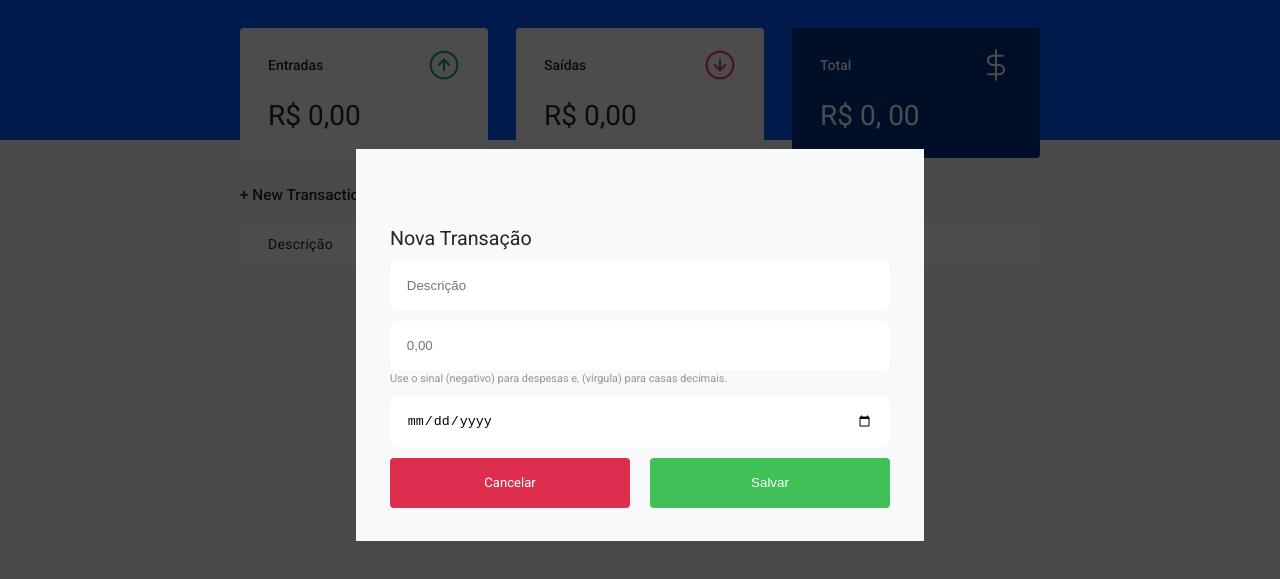
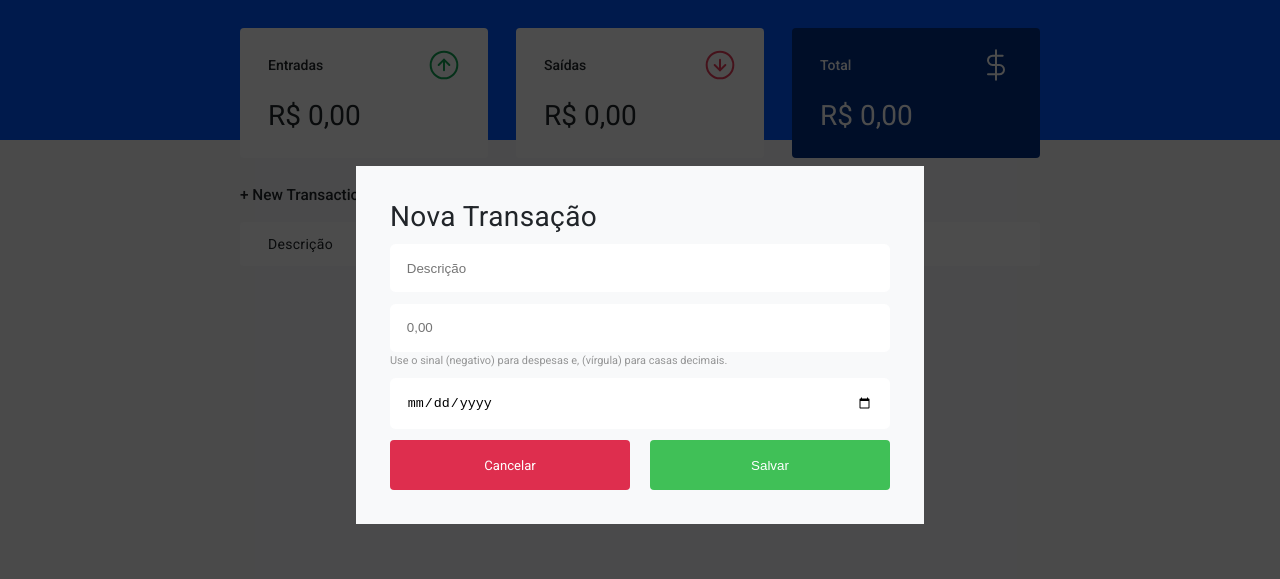
Before and after one commit to samuelribeiroo/Dev-Finance, a website: page index.html in a window 1280 px wide. Both pictures are taken after a click on the link "+ New Transaction". Shown: the part 55-634 px from the top of the page. Drawn offline with Linux system fonts and the light colour scheme.

Commit message:
fix: right id for total amount

```diff
--- a/index.html
+++ b/index.html
@@ -6,7 +6,7 @@
     <meta http-equiv="X-UA-Compatible" content="IE=edge">
     <meta name="viewport" content="width=device-width, initial-scale=1.0">
     <link rel="stylesheet" href="style.css">
-    <link rel="shortcut icon" href="./assets/favicon.png" type="image/x-icon">
+    <link rel="shortcut icon" href="./assets/favicon.ico" type="image/x-icon">
     <link rel="preconnect" href="https://fonts.googleapis.com">
     <link rel="preconnect" href="https://fonts.gstatic.com" crossorigin>
     <link href="https://fonts.googleapis.com/css2?family=Roboto:wght@400;500;700&display=swap" rel="stylesheet">
@@ -44,7 +44,7 @@
                     <span>Total</span>
                     <img src="./assets/total.svg" alt="Total">
                 </h3>
-                <p id="expenseDisplay">R$ 0, 00</p>
+                <p id="totalDisplay">R$ 0, 00</p>
             </div>
         </section>
 
@@ -68,9 +68,9 @@
 
     <div class="modal-overlay">
         <div class="modal">
-            <h2>Nova Transação</h2>
             <div id="form">
-                <form action="" onsubmit="">
+                <h2>Nova Transação</h2>
+                <form action="" onsubmit="Form.submit(event)">
                     <div class="input-group">
                         <label for="description" class="sr-only">Descrição</label>
                         <input type="text" id="description" placeholder="Descrição" name="description" />
@@ -86,7 +86,7 @@
                         <input type="date" id="date" name="date" />
                     </div>
                     <div class="input-group actions">
-                        <a href="#" class="button-cancel" onclick = "Modal.close()">Cancelar</a>
+                        <a href="#" class="button-cancel" onclick="Modal.close()">Cancelar</a>
                         <button type="submit">Salvar</button>
                     </div>
                 </form>
@@ -94,7 +94,10 @@
         </div>
     </div>
     </div>
-      <script src="./app.js"></script>
+    <footer>
+        <p>©2022 dev.finance 💲</p>
+    </footer>
+    <script src="./app.js"></script>
 </body>
 
 </html>
```
